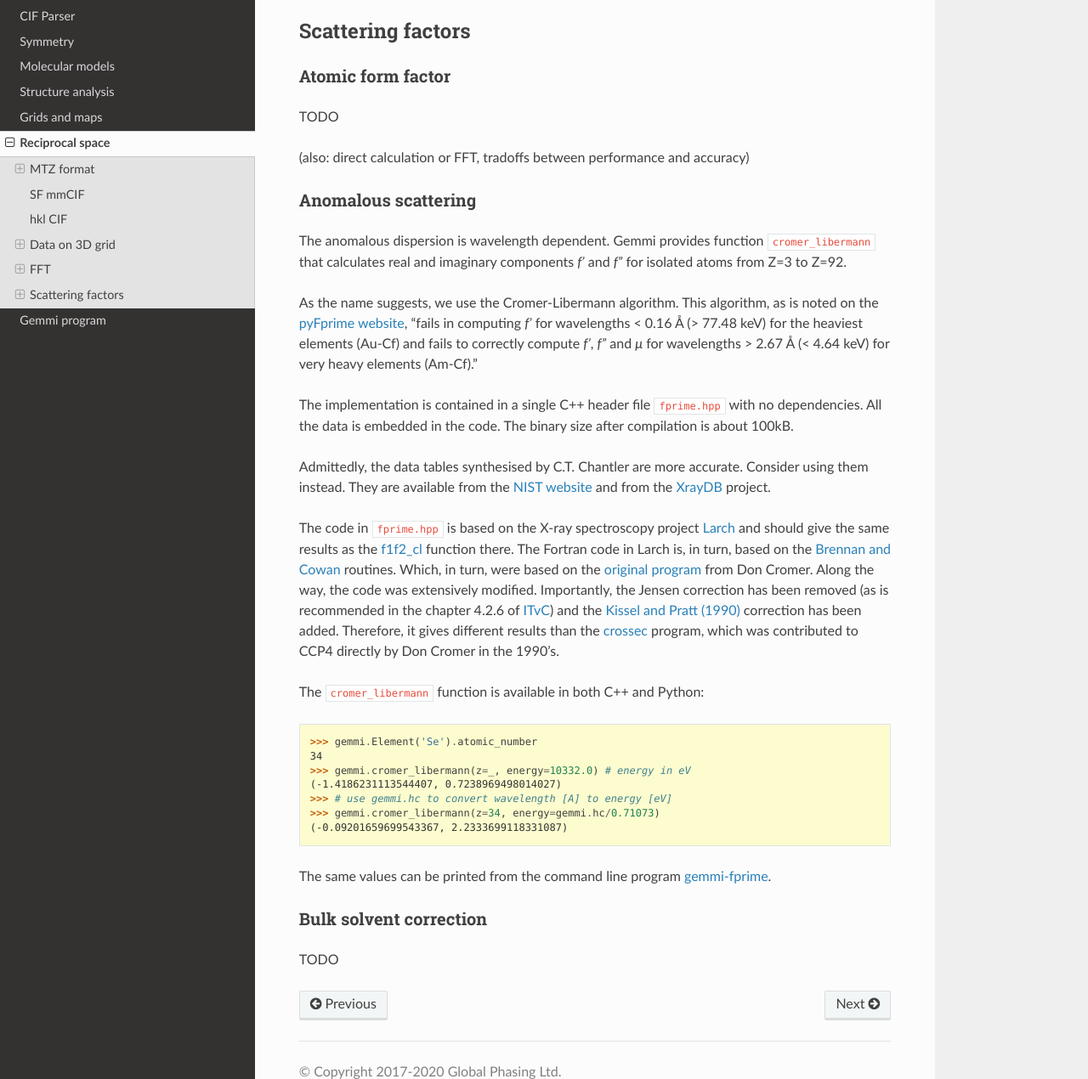
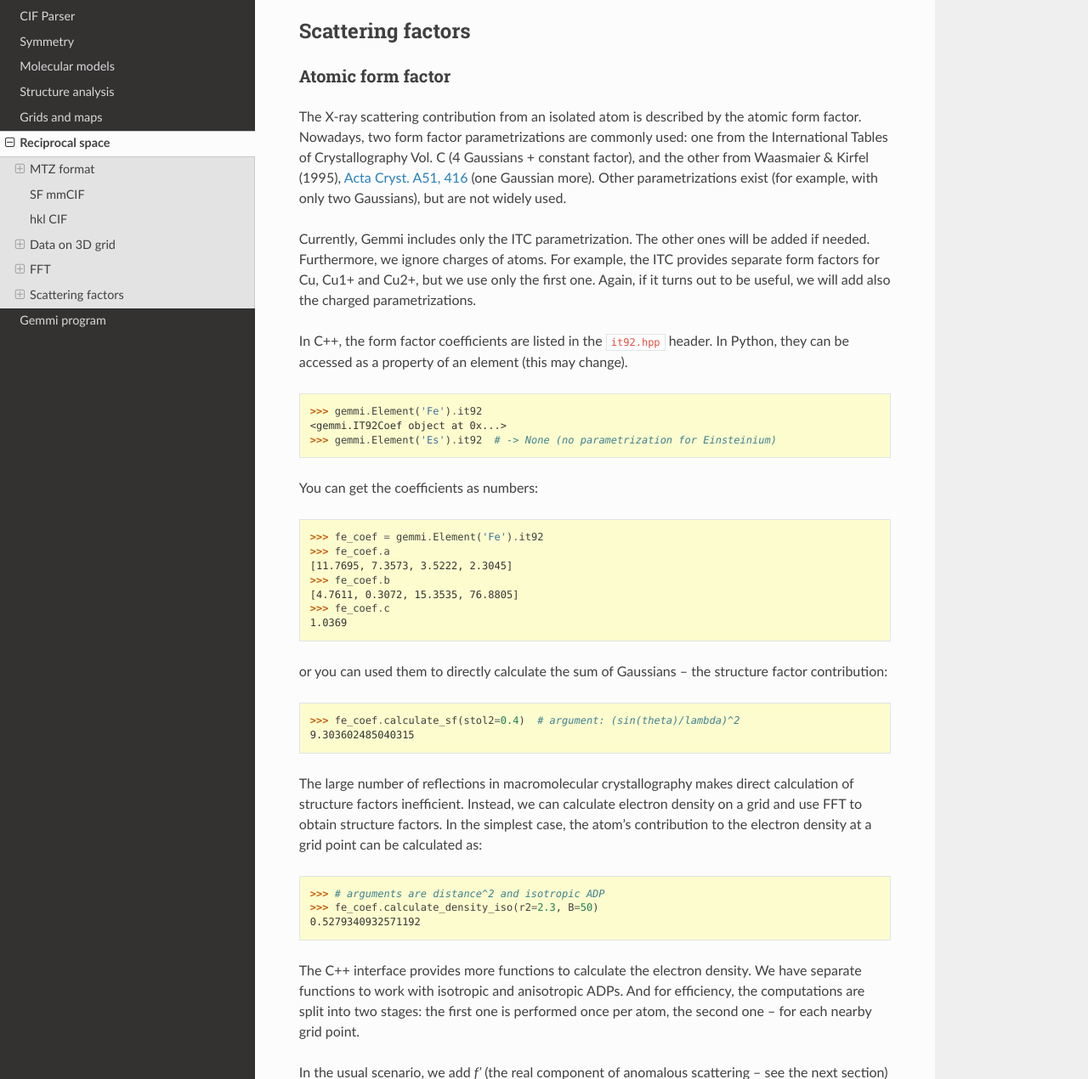
Before and after one commit to project-gemmi/gemmi, a Sphinx documentation site: the page built from docs/hkl.rst, in a window 1280 px wide and 1400 px high, scrolled down 19390 px, cut to the strip 130-1400 px from the top of the window. Shown: the whole strip at 85% size. Built offline with Sphinx 7.4.7 and the Read the Docs theme 2.0.0, drawn with Linux system fonts in a browser that asks for light colours; some of the changed text lies outside the part shown.

Commit message:
document atomic form factors

```diff
--- a/docs/hkl.rst
+++ b/docs/hkl.rst
@@ -1039,9 +1039,82 @@
 Atomic form factor
 ------------------
 
-TODO
+The X-ray scattering contribution from an isolated atom is described by the
+atomic form factor. Nowadays, two form factor parametrizations are commonly
+used: one from the International Tables of Crystallography Vol. C
+(4 Gaussians + constant factor), and the other from Waasmaier & Kirfel (1995),
+`Acta Cryst. A51, 416 <https://doi.org/10.1107/S0108767394013292>`_
+(one Gaussian more).
+Other parametrizations exist (for example, with only two Gaussians),
+but are not widely used.
 
-(also: direct calculation or FFT, tradoffs between performance and accuracy)
+Currently, Gemmi includes only the ITC parametrization.
+The other ones will be added if needed. Furthermore, we ignore charges
+of atoms. For example, the ITC provides separate form factors for Cu, Cu1+
+and Cu2+, but we use only the first one. Again, if it turns out to be useful,
+we will add also the charged parametrizations.
+
+In C++, the form factor coefficients are listed in the :file:`it92.hpp` header.
+In Python, they can be accessed as a property of an element (this may change).
+
+.. doctest::
+
+  >>> gemmi.Element('Fe').it92  #doctest: +ELLIPSIS
+  <gemmi.IT92Coef object at 0x...>
+  >>> gemmi.Element('Es').it92  # -> None (no parametrization for Einsteinium)
+
+You can get the coefficients as numbers:
+
+.. doctest::
+
+  >>> fe_coef = gemmi.Element('Fe').it92
+  >>> fe_coef.a
+  [11.7695, 7.3573, 3.5222, 2.3045]
+  >>> fe_coef.b
+  [4.7611, 0.3072, 15.3535, 76.8805]
+  >>> fe_coef.c
+  1.0369
+
+or you can used them to directly calculate the sum of Gaussians --
+the structure factor contribution:
+
+.. doctest::
+
+  >>> fe_coef.calculate_sf(stol2=0.4)  # argument: (sin(theta)/lambda)^2
+  9.303602485040315
+
+The large number of reflections in macromolecular crystallography makes direct
+calculation of structure factors inefficient. Instead, we can calculate electron
+density on a grid and use FFT to obtain structure factors.
+In the simplest case, the atom's contribution to the electron density at a grid
+point can be calculated as:
+
+.. doctest::
+
+  >>> # arguments are distance^2 and isotropic ADP
+  >>> fe_coef.calculate_density_iso(r2=2.3, B=50)
+  0.5279340932571192
+
+The C++ interface provides more functions to calculate the electron density.
+We have separate functions to work with isotropic and anisotropic ADPs.
+And for efficiency, the computations are split into two stages: the first one is
+performed once per atom, the second one -- for each nearby grid point.
+
+In the usual scenario, we add *f'* (the real component of anomalous
+scattering -- see the next section) to the constant coefficient *c*.
+
+We may also want to add a Gaussian dampening *B*\ :sub:`extra` to ADPs.
+The *B*\ :sub:`extra` parameter is discussed in
+the `ITfC vol B <https://it.iucr.org/Bb/contents/>`_,
+in chapter 1.3 (section 1.3.4.4.5) by G. Bricogne;
+and further in papers by `J. Navaza (2002) <https://doi.org/10.1107/S0108767302016318>`_
+and by `P. Afonine and A. Urzhumtsev (2003) <https://doi.org/10.1107/S0108767303022062>`_.
+It is a trick that improves the accuracy. The *B*\ :sub:`extra` added
+in the real space is then cancelled out in the reciprocal space by re-scaling
+the structure factors.
+
+The C++ interface to all this functionality is expected to evolve
+and for now it is left undocumented.
 
 .. _anomalous:
 
```
Also changed, not shown: 1 other file.
